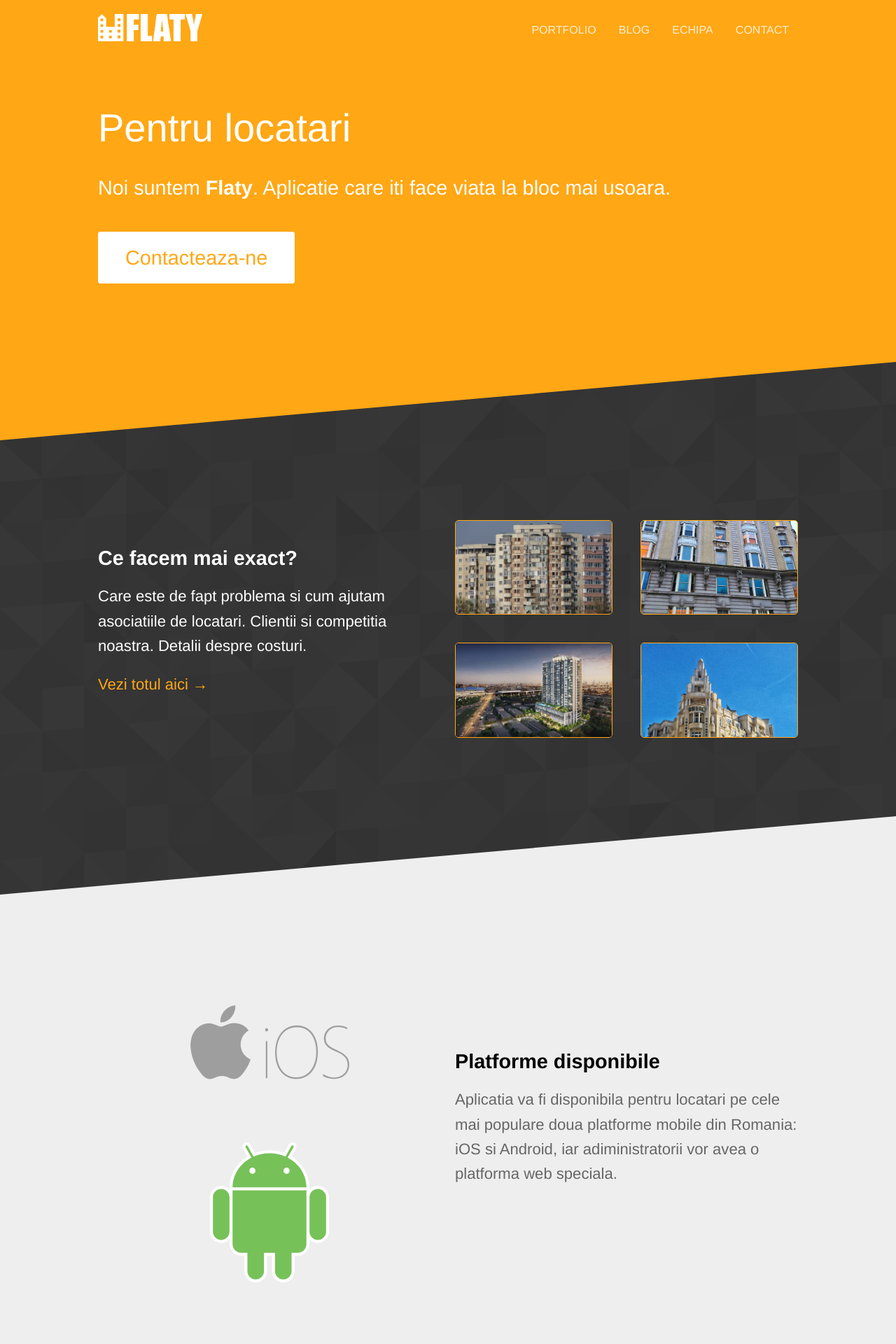
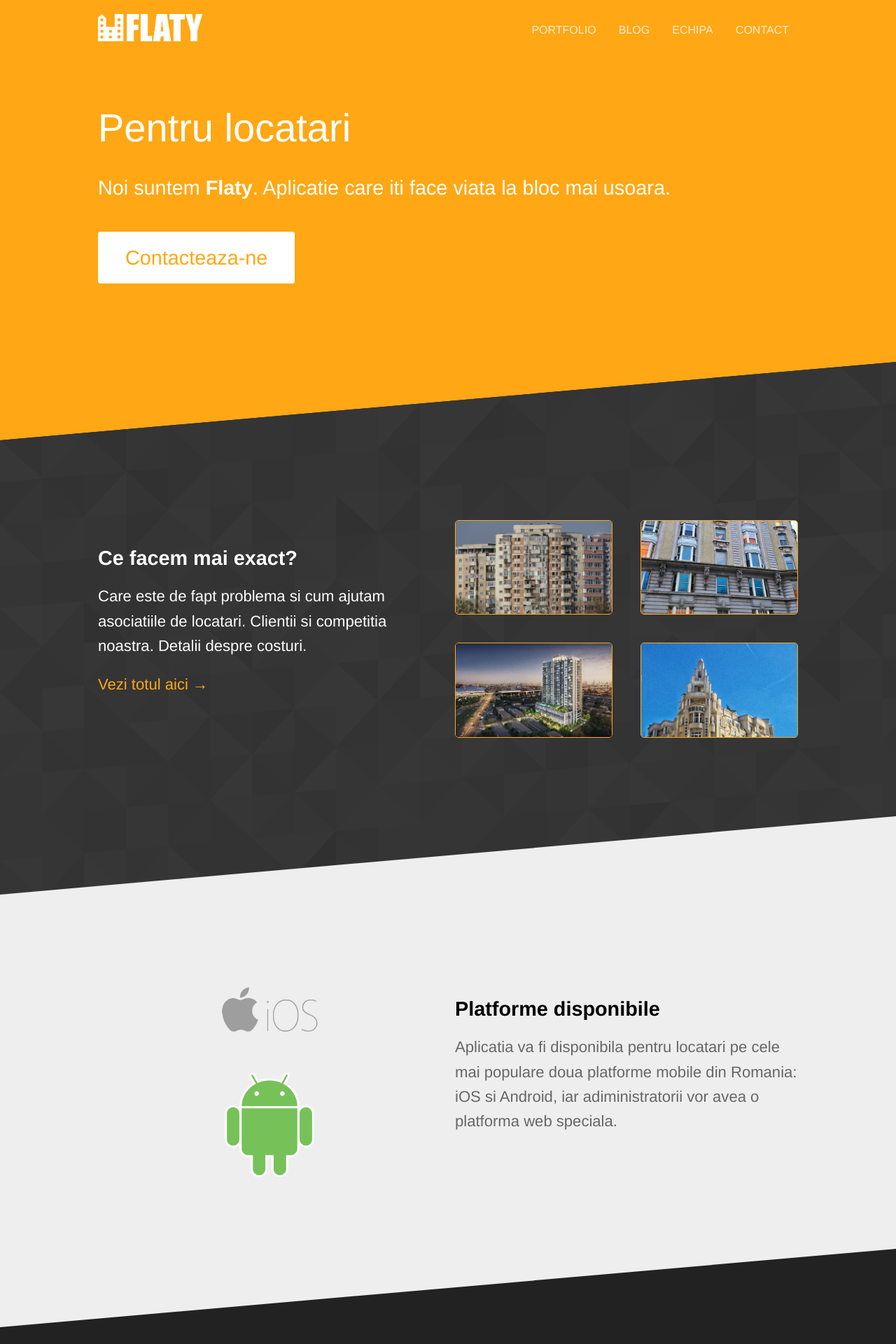
Before and after one commit to rptoma/Flaty, a Jekyll site: the page built from index.html, in a window 1280 px wide. Shown: the top 1920 px of the page at 70% size. Built offline with Jekyll 4.4.1, drawn with Linux system fonts in a browser that asks for light colours.

Commit message:
Updated 'index.html' via CloudCannon

```diff
--- a/index.html
+++ b/index.html
@@ -32,8 +32,8 @@ title: Flaty
 	<div class="container halves">
 		<div>
 			<ul class="image-list">
-				<li><img src="{{ site.baseurl }}/images/ios.png" width="250"></li>
-				<li><img src="{{ site.baseurl }}/images/android.svg" style="height: 200px;"></li>
+				<li><img src="{{ site.baseurl }}/images/ios.png" style="height: 150px;"></li>
+				<li><img src="{{ site.baseurl }}/images/android.svg" style="height: 150px;"></li>
 			</ul>
 		</div>
 		<div>
```
